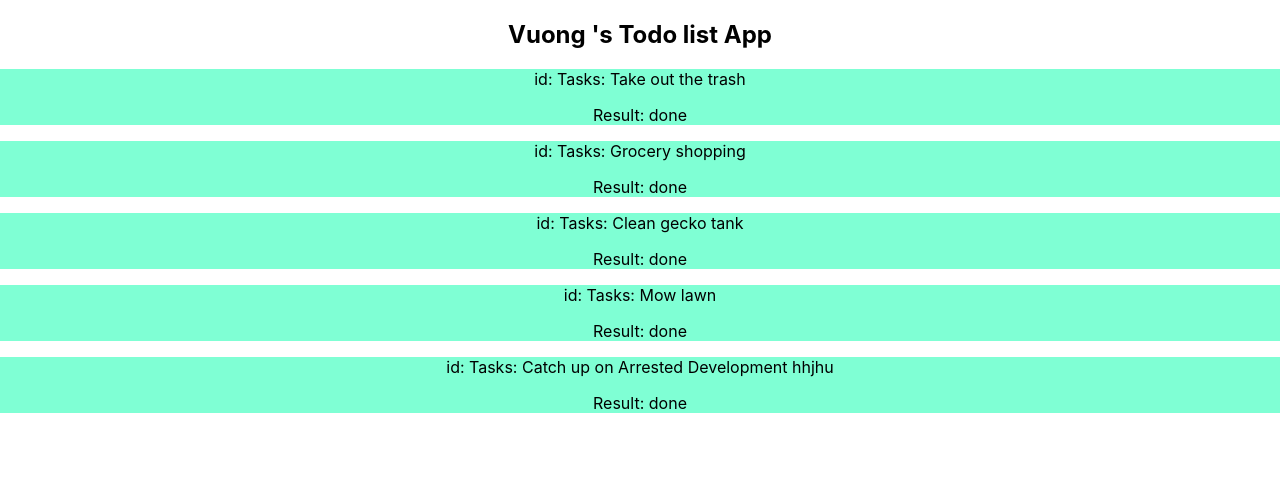
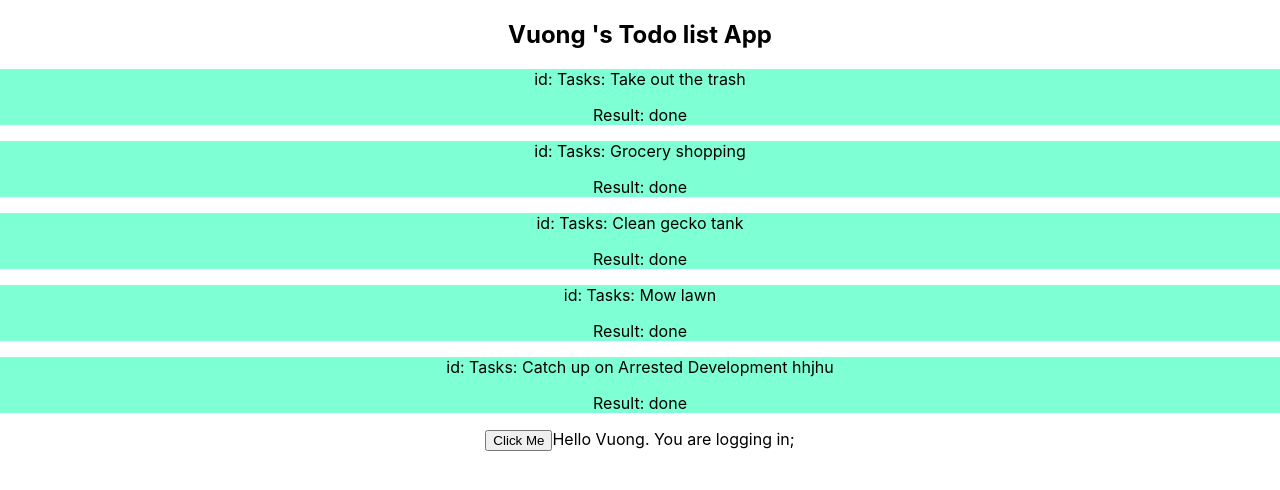
Before and after one commit to yeungon/Shopme, a React (Create React App) app: page / in a window 1280 px wide. Shown: the top 490 px of the page. Built offline with nearby package versions, Linux system fonts and the light colour scheme.

Commit message:
update state

```diff
--- a/src/App.js
+++ b/src/App.js
@@ -28,19 +28,48 @@ class App extends Component {
   constructor(){
     super();
 
-    this.todoItem = Vuongtask;
+    this.state = {
+      TodoItems: Vuongtask
+    }
 
-    this.todoItem = this.todoItem.map((item, index) => <TodoItems key = {index} task = {item.text} completed = {item.completed} result = {item.result}/>);
+    this.loginState = {
+      isLog: true,
+      name: "Vuong"
+    };
 
   }
 
+     //method
+
+     handleClick(e){
+
+      e.preventDefault();
+      alert("hello world") ;
+      console.log("test");
+    }
+
+
   render() {
+
+    let result = '';
+
+    if(this.loginState.isLog === true){
+      result = "in";
+    }else{
+      result = "out";
+    }
+
+    const itemRender = this.state.TodoItems.map((item, index) => <TodoItems key = {index} task = {item.text} completed = {item.completed} result = {item.result}/>);
+
     return (
       <div className="App">
         <Headercomponent/>
 
-        {this.todoItem}
+        {itemRender}
 
+        <button onClick = {this.handleClick}>Click Me</button>
+
+        Hello {this.loginState.name}. You are logging {result};
 
       </div>
     );
```
